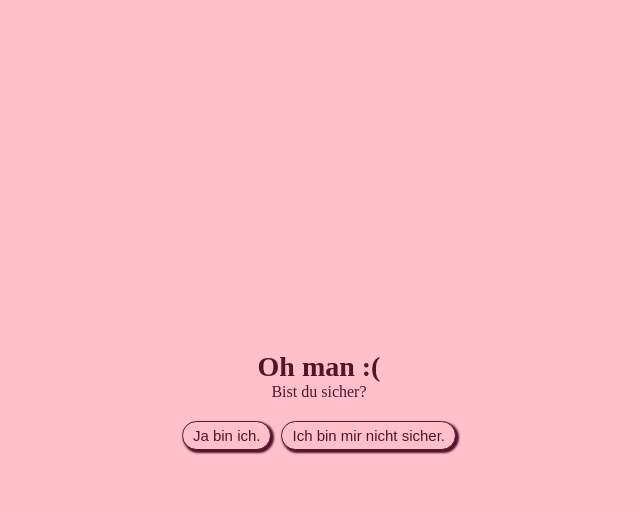
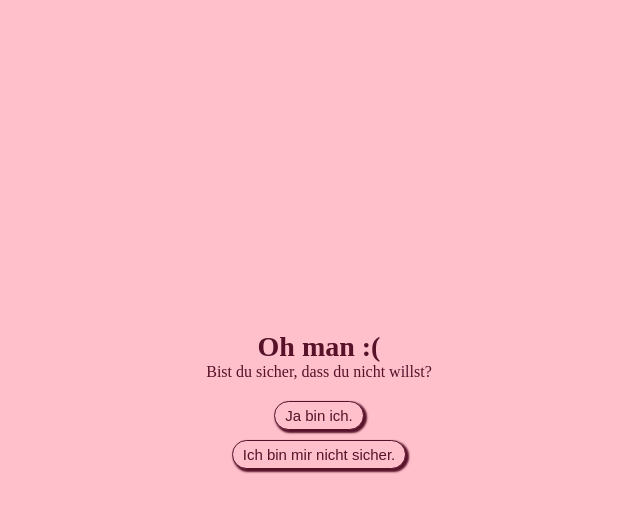
Before and after one commit to enesg99/Valentine, a plain HTML site: page index.html in a window 1280 px wide. Both pictures are taken after a click on the button "Nein..". Shown: the whole page, without its empty margins (321-961 px from the left). Drawn offline with Linux system fonts and the light colour scheme.

Commit message:
Some styling changes

```diff
--- a/index.html
+++ b/index.html
@@ -25,7 +25,7 @@
         </div>
         <div id="firstNo">
             <h2>Oh man :&lpar;</h2>
-            <p>Bist du sicher?</p>
+            <p>Bist du sicher, dass du nicht willst?</p>
             <div class="btnContainer">
                 <button id="yesSure">Ja bin ich.</button>
                 <button id="notSure">Ich bin mir nicht sicher.</button>
--- a/style.css
+++ b/style.css
@@ -41,9 +41,10 @@ p {
 .btnContainer {
     margin-top: 20px;
     display: flex;
+    flex-direction: column;
     gap: 10px;
     flex-wrap: wrap;
-    justify-content: center;
+    align-items: center;
 }
 
 button, a {
```
Also changed, not shown: gameWon.html (+4 -4 lines).
